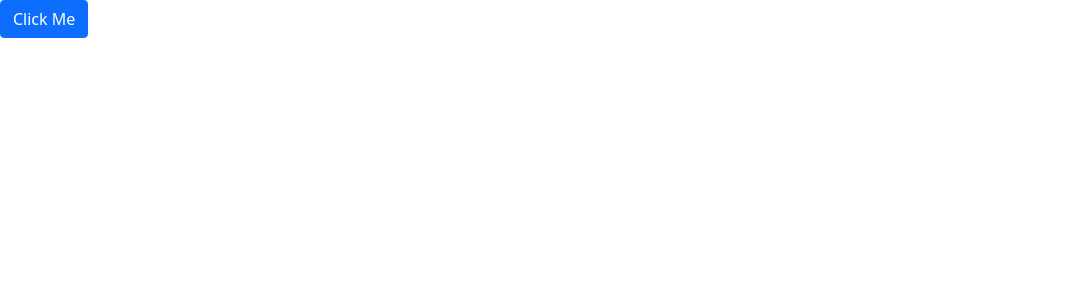
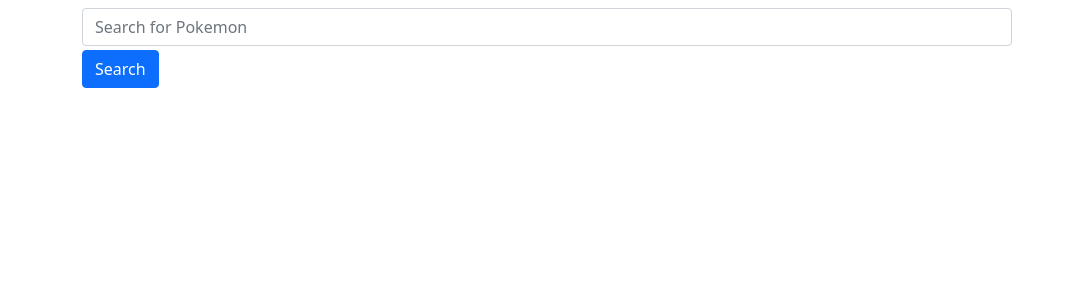
Before and after one commit to EduardoMSato/pokemon-search-react, a React (Create React App) app in the folder pokemon-search-react/: page / in a window 1280 px wide. Shown: the top 300 px of the page, without its empty margins (0-1075 px from the left). Built offline with nearby package versions, Linux system fonts and the light colour scheme.

Commit message:
Criado pasta Components e arquivo search.jsx, criado um input e botao

```diff
--- a/pokemon-search-react/src/App.js
+++ b/pokemon-search-react/src/App.js
@@ -1,11 +1,13 @@
-import logo from './logo.svg';
+import React from 'react';
 import './App.css';
-import { Button } from 'react-bootstrap';
+// import { Button } from 'react-bootstrap';
+import HomePage from './pages/home';
 
 function App() {
   return (
     <div className="App">
-      <Button>Click Me</Button>
+      {/* <Button>Click me</Button> */}
+      <HomePage/>
     </div>
   );
 }
--- /dev/null
+++ b/pokemon-search-react/src/components/Search.jsx
@@ -0,0 +1,20 @@
+import React from 'react';
+import { Form, Container, Col, Button, FormControl} from 'react-bootstrap';
+
+export default function Search(props){
+    return (
+        <Container>
+            <Form className="mt-2">
+
+                <Col sm={10} className="my-1">
+                    <Form.Control
+                        placeholder="Search for Pokemon"/>
+                </Col>
+                <Col sm={2} className="my-1">
+                    <Button block>Search</Button>
+                </Col>
+
+            </Form>
+        </Container>
+    )
+}
--- a/pokemon-search-react/src/pages/home.jsx
+++ b/pokemon-search-react/src/pages/home.jsx
@@ -1 +1,10 @@
 import React from 'react';
+import Search from '../components/Search';
+
+export default function HomePage(){
+    return (
+        <div>
+            <Search />
+        </div>
+    )
+}
```
